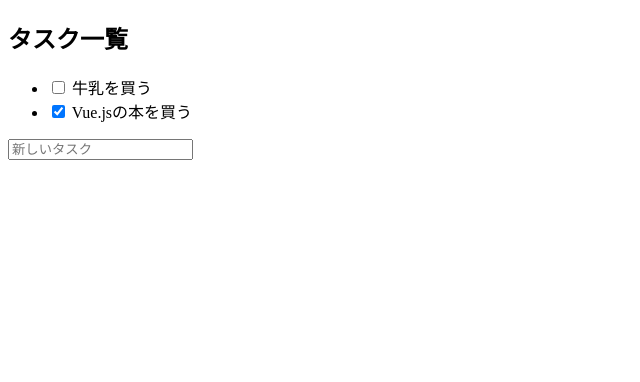
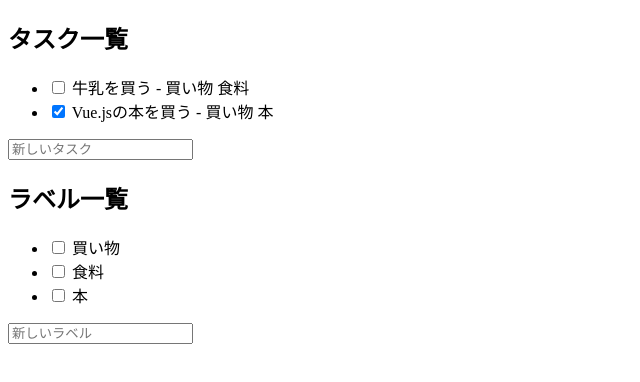
Before and after one commit to dodonki1223/vue-getting-started, a Vue app in the folder chapter-7/7.5/: page / in a window 1280 px wide. Shown: the top 382 px of the page, without its empty margins (0-640 px from the left). Built offline with nearby package versions, Linux system fonts and the light colour scheme.

Commit message:
7.5.4：ラベル機能の実装

```diff
--- a/chapter-7/7.5/src/App.vue
+++ b/chapter-7/7.5/src/App.vue
@@ -6,11 +6,28 @@
         <input type="checkbox" v-bind:checked="task.done"
          v-on:change="toggleTaskStatus(task)">
         {{ task.name }}
+        -
+        <span v-for="id in task.labelIds" v-bind:key="id">
+          {{ getLabelText(id) }}
+        </span>
       </li>
     </ul>
 
     <form v-on:submit.prevent="addTask">
       <input type="text" v-model="newTaskName" placeholder="新しいタスク">
+    </form>
+
+    <h2>ラベル一覧</h2>
+    <ul>
+      <li v-for="label in labels" v-bind:key="label.id">
+        <input type="checkbox" v-bind:value="label.id"
+         v-model="newTaskLabelIds">
+        {{ label.text }}
+      </li>
+    </ul>
+
+    <form v-on:submit.prevent="addLabel">
+      <input type="text" v-model="newLabelText" placeholder="新しいラベル">
     </form>
   </div>
 </template>
@@ -21,21 +38,30 @@
     return {
       // 入力中の新しいタスク名を一時的に保持する
       newTaskName: '',
+      // 新しいタスクに紐づくラベル一覧を一時的に保持する
+      neaTaskLabelIds: [],
+      // 入力中の新しいラベル名を一時的に保持する
+      newLabelText: '',
     }
   },
   computed: {
     tasks () {
       return this.$store.state.tasks // ストアを読む
     },
+    labels () {
+      return this.$store.state.labels
+    },
   },
   methods: {
     // タスクを追加する
     addTask() {
       // `addTask`ミューテーションをコミット
-      $this.$store.commit('addTask', {
+      this.$store.commit('addTask', {
         name: this.newTaskName,
+        labelIds: this.newTaskLabelIds
       })
       this.newTaskName = ''
+      this.newTaskLabelIds = []
     },
     // タスクの完了状態を更新する
     toggleTaskStatus (task) {
@@ -43,6 +69,19 @@
         id: task.id
       })
     },
+    // ラベルを追加する
+    addLabel () {
+      // `addLabel`ミューテーションをコミット
+      this.$store.commit('addLabel', {
+        text: this.newLabelText
+      })
+      this.newLabelText = ''
+    },
+    // ラベルのIDから、そのラベルのテキストを返す
+    getLabelText(id) {
+      const label = this.labels.filter(label => label.id === id)[0]
+      return label ? label.text : ''
+    },
   }
 }
 </script>
--- a/chapter-7/7.5/src/store.js
+++ b/chapter-7/7.5/src/store.js
@@ -11,24 +11,43 @@
       {
         id: 1,
         name: '牛乳を買う',
+        labelIds:[1, 2],
         done: false
       },
       {
         id: 2,
         name: 'Vue.jsの本を買う',
+        labelIds:[1, 3],
         done: true
-      }
+      },
     ],
-    // 次に追加するタスクのID
+    // ラベルの初期ステート
+    labels: [
+      {
+        id: 1,
+        text: '買い物'
+      },
+      {
+        id: 2,
+        text: '食料'
+      },
+      {
+        id: 3,
+        text: '本'
+      },
+    ],
+    // 次に追加するタスク、ラベルのID
     // 実際のアプリではサーバーで生成したり、UUIDを使ったりするがここでは決め打ち
     nextTaskId: 3,
+    nextLabelId: 4,
   },
   mutations: {
     // タスクを追加する
-    addTask (state, { name }) {
+    addTask (state, { name, labelIds }) {
       state.tasks.push({
         id: state.nextTaskId,
         name,
+        labelIds,
         done: false
       })
       // 次に追加されるタスクに付与するIDを更新する
@@ -43,6 +62,15 @@
         task.done = !task.done
       })
     },
+    // ラベルを追加する
+    addLabel (state, { text }) {
+      state.labels.push({
+        id: state.nextLabelId,
+        text
+      })
+      // 次に追加されるラベルに付与するIDを更新する
+      state.nextLabelId++
+    }
   }
 })
 
```
